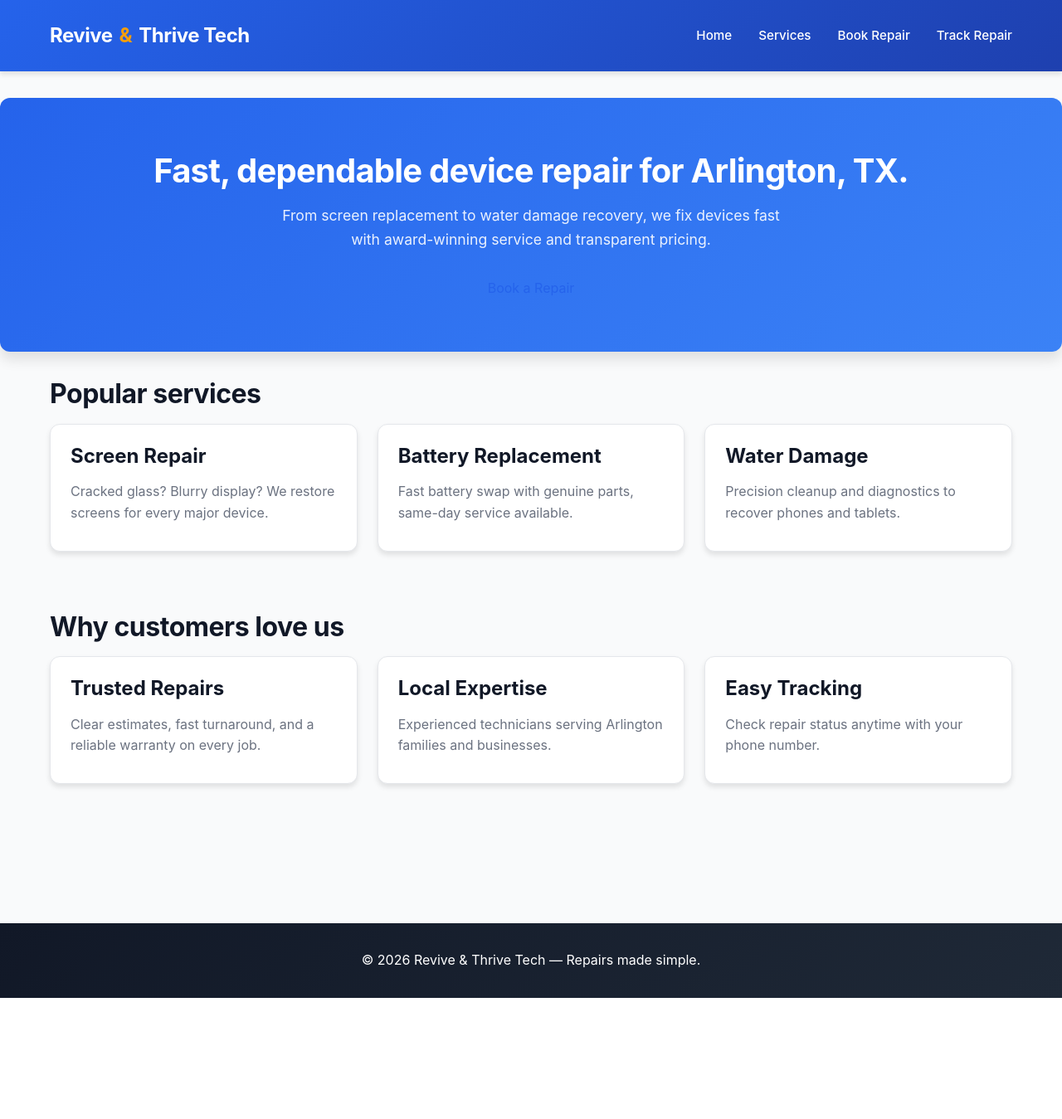
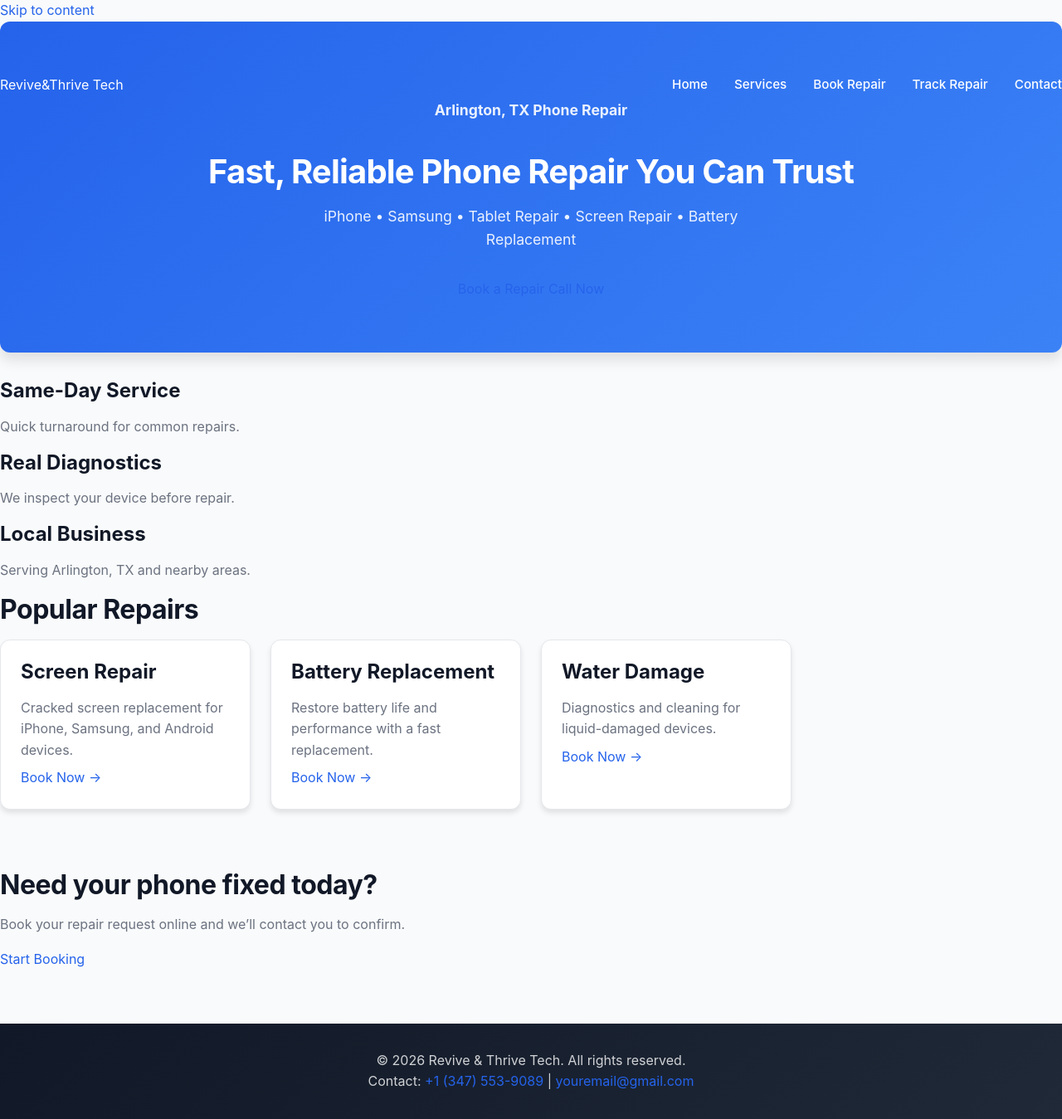
Before and after one commit to nujabesploo/revive-thrive-business-platform, a Flask app: page / in a window 1280 px wide. Shown: the whole page at 83% size. Before the commit the page ends 1203 px from the top, so only its background shows below. Run offline with Flask 3, Linux system fonts and the light colour scheme.

Commit message:
Update Project

```diff
--- a/app.py
+++ b/app.py
@@ -2,11 +2,60 @@ import os
 import re
 import sqlite3
 from datetime import datetime, date
+import smtplib
+import requests
+from email.message import EmailMessage
+from dotenv import load_dotenv
 from flask import Flask, render_template, request, redirect, url_for, flash, abort, jsonify
 
 app = Flask(__name__)
+load_dotenv()
+
+# Notification / credentials
+BUSINESS_EMAIL = os.getenv("BUSINESS_EMAIL")
+MAIL_USERNAME = os.getenv("MAIL_USERNAME")
+MAIL_PASSWORD = os.getenv("MAIL_PASSWORD")
+
+TELEGRAM_BOT_TOKEN = os.getenv("TELEGRAM_BOT_TOKEN")
+TELEGRAM_CHAT_ID = os.getenv("TELEGRAM_CHAT_ID")
+
 app.config["SECRET_KEY"] = os.environ.get("FLASK_SECRET_KEY", "revive-thrive-secret")
 app.config["DATABASE"] = os.path.join(os.path.dirname(__file__), "database.db")
+def send_email(to_email, subject, body):
+    if not MAIL_USERNAME or not MAIL_PASSWORD:
+        print("Email credentials missing.")
+        return
+
+    msg = EmailMessage()
+    msg["From"] = MAIL_USERNAME
+    msg["To"] = to_email
+    msg["Subject"] = subject
+    msg.set_content(body)
+
+    try:
+        with smtplib.SMTP_SSL("smtp.gmail.com", 465) as smtp:
+            smtp.login(MAIL_USERNAME, MAIL_PASSWORD)
+            smtp.send_message(msg)
+        print("Email sent.")
+    except Exception as e:
+        print(f"Email failed: {e}")
+
+
+def send_telegram(message):
+    if not TELEGRAM_BOT_TOKEN or not TELEGRAM_CHAT_ID:
+        print("Telegram credentials missing.")
+        return
+
+    url = f"https://api.telegram.org/bot{TELEGRAM_BOT_TOKEN}/sendMessage"
+    try:
+        requests.post(url, data={
+            "chat_id": TELEGRAM_CHAT_ID,
+            "text": message,
+        })
+        print("Telegram sent.")
+    except Exception as e:
+        print(f"Telegram failed: {e}")
+
 
 STATUS_OPTIONS = [
     "New Request",
@@ -81,6 +130,13 @@ def init_db():
         "TEXT DEFAULT ''",
     )
 
+    add_column_if_missing(
+        cursor,
+        "bookings",
+        "ticket_code",
+        "TEXT DEFAULT ''",
+    )
+
     cursor.execute("SELECT id, phone_number FROM bookings")
     rows = cursor.fetchall()
 
@@ -130,6 +186,7 @@ def book():
             for key in [
                 "customer_name",
                 "phone_number",
+                "email",
                 "device_type",
                 "device_model",
                 "service_needed",
@@ -188,8 +245,84 @@ def book():
             ),
         )
 
+        # capture ticket id before closing connection
+        ticket_id = cursor.lastrowid
+
+        # generate human-friendly ticket code and save it
+        ticket_code = f"RT-{int(ticket_id):04d}"
+        try:
+            cursor.execute(
+            "UPDATE bookings SET ticket_code = ? WHERE id = ?",
+            (ticket_code, ticket_id),
+            )
+        except Exception:
+            pass
+
         conn.commit()
         conn.close()
+
+        # prepare notification messages
+        business_message = f"""
+    🔔 NEW BOOKING
+
+    Ticket: {ticket_code}
+    Customer: {form_data.get("customer_name")}
+    Phone: {form_data.get("phone_number")}
+    Device: {form_data.get("device_type")} {form_data.get("device_model")}
+    Service: {form_data.get("service_needed")}
+    Issue: {form_data.get("issue_description")}
+    Preferred Date: {form_data.get("preferred_date")}
+
+    Admin: https://revivethrivetech.com/admin
+    """
+
+        customer_message = f"""
+    Hi {form_data.get("customer_name")},
+
+    Thank you for booking with Revive & Thrive Tech.
+
+    Your repair request has been received.
+
+    Ticket: {ticket_code}
+    Device: {form_data.get("device_type")} {form_data.get("device_model")}
+    Service: {form_data.get("service_needed")}
+
+    Track your repair: https://revivethrivetech.com/status
+
+    We will contact you shortly to confirm your appointment.
+
+    - Revive & Thrive Tech
+    """
+
+        # Notify business via Telegram and email
+        try:
+            send_telegram(business_message)
+        except Exception as e:
+            print(f"Business telegram notify failed: {e}")
+
+        try:
+            if BUSINESS_EMAIL:
+                send_email(
+                    BUSINESS_EMAIL,
+                    "New Repair Booking - Revive & Thrive Tech",
+                    business_message,
+                )
+        except Exception as e:
+            print(f"Business email notify failed: {e}")
+
+        # Notify customer (email)
+        try:
+            customer_email = form_data.get("email") or request.form.get("email")
+            if customer_email:
+                send_email(
+                    customer_email,
+                    "Your Revive & Thrive Tech Booking Confirmation",
+                    customer_message,
+                )
+        except Exception as e:
+            print(f"Customer email notify failed: {e}")
+
+        # (No SMS here — using email and Telegram notifications)
 
         flash("Repair request submitted successfully. We will contact you soon.", "success")
         return redirect(url_for("success"))
@@ -237,6 +370,31 @@ def admin():
         revenue=revenue,
         status_options=STATUS_OPTIONS,
     )
+
+
+@app.route('/contact', methods=['GET', 'POST'])
+def contact():
+    if request.method == 'POST':
+        name = request.form.get('name', '').strip()
+        email = request.form.get('email', '').strip()
+        message = request.form.get('message', '').strip()
+
+        if not (name and email and message):
+            flash('Please complete all fields before sending your message.', 'error')
+            return render_template('contact.html', form={'name':name, 'email':email, 'message':message})
+
+        body = f"Contact form submission\n\nName: {name}\nEmail: {email}\n\nMessage:\n{message}"
+
+        try:
+            if BUSINESS_EMAIL:
+                send_email(BUSINESS_EMAIL, f'Contact form: {name}', body)
+            flash('Your message has been sent. We will be in touch shortly.', 'success')
+            return redirect(url_for('success'))
+        except Exception as e:
+            print('Contact email failed:', e)
+            flash('Failed to send message. Please try again later.', 'error')
+
+    return render_template('contact.html', form={})
 
 
 @app.route("/ticket/<int:id>", methods=["GET", "POST"])
--- a/templates/admin.html
+++ b/templates/admin.html
@@ -28,6 +28,7 @@
       <table>
         <thead>
           <tr>
+            <th>Ticket</th>
             <th>ID</th>
             <th>Name</th>
             <th>Phone</th>
@@ -41,6 +42,7 @@
         <tbody>
           {% for booking in bookings %}
             <tr>
+              <td>{{ booking.ticket_code or '' }}</td>
               <td>{{ booking.id }}</td>
               <td>{{ booking.customer_name }}</td>
               <td>{{ booking.phone_number }}</td>
--- a/templates/base.html
+++ b/templates/base.html
@@ -17,6 +17,7 @@
         <a href="/book">Book Repair</a>
         <a href="/status">Track Repair</a>
         <a href="/inventory">Inventory</a>
+        <a href="/contact">Contact</a>
         <a href="/admin">Admin</a>
       </div>
     </nav>
--- a/templates/index.html
+++ b/templates/index.html
@@ -1,76 +1,85 @@
 <!DOCTYPE html>
 <html lang="en">
 <head>
-  <meta charset="UTF-8" />
-  <meta name="viewport" content="width=device-width, initial-scale=1.0" />
-  <title>Revive & Thrive Tech</title>
-  <link rel="stylesheet" href="{{ url_for('static', filename='style.css') }}" />
+    <meta charset="UTF-8">
+    <meta name="viewport" content="width=device-width, initial-scale=1">
+    <meta name="description" content="Revive & Thrive Tech — Fast, reliable phone and tablet repair in Arlington, TX. Screen repair, battery replacement, water damage diagnostics and more.">
+    <title>Revive & Thrive Tech | Phone Repair Arlington TX</title>
+    <link rel="stylesheet" href="/static/style.css">
 </head>
 <body>
-<header>
-  <div class="container">
-    <nav>
-      <div class="brand">Revive <span>&</span> Thrive Tech</div>
+
+<a class="skip-link" href="#main">Skip to content</a>
+
+<header class="hero">
+    <nav class="navbar" role="navigation" aria-label="Main navigation">
+        <div class="logo">Revive<span>&</span>Thrive Tech</div>
         <div class="nav-links">
             <a href="/">Home</a>
             <a href="/services">Services</a>
             <a href="/book">Book Repair</a>
             <a href="/status">Track Repair</a>
+            <a href="/contact">Contact</a>
         </div>
     </nav>
+
+    <div class="hero-content" id="main">
+        <p class="badge">Arlington, TX Phone Repair</p>
+        <h1>Fast, Reliable Phone Repair You Can Trust</h1>
+        <p class="subtitle">iPhone • Samsung • Tablet Repair • Screen Repair • Battery Replacement</p>
+        <div class="hero-buttons">
+            <a href="/book" class="btn primary">Book a Repair</a>
+            <a href="tel:+13475539089" class="btn secondary">Call Now</a>
+        </div>
     </div>
 </header>
 
-<main>
-  <section class="hero">
-    <div class="container">
-      <h1>Fast, dependable device repair for Arlington, TX.</h1>
-      <p>From screen replacement to water damage recovery, we fix devices fast with award-winning service and transparent pricing.</p>
-      <a class="btn" href="/book">Book a Repair</a>
+<section class="features">
+    <div>
+        <h3>Same-Day Service</h3>
+        <p>Quick turnaround for common repairs.</p>
+    </div>
+    <div>
+        <h3>Real Diagnostics</h3>
+        <p>We inspect your device before repair.</p>
+    </div>
+    <div>
+        <h3>Local Business</h3>
+        <p>Serving Arlington, TX and nearby areas.</p>
     </div>
 </section>
 
-  <section class="section container">
-    <h2>Popular services</h2>
-    <div class="card-container">
+<section class="section">
+    <h2>Popular Repairs</h2>
+    <div class="cards">
         <div class="card">
             <h3>Screen Repair</h3>
-        <p>Cracked glass? Blurry display? We restore screens for every major device.</p>
+            <p>Cracked screen replacement for iPhone, Samsung, and Android devices.</p>
+            <a href="/book">Book Now →</a>
         </div>
         <div class="card">
             <h3>Battery Replacement</h3>
-        <p>Fast battery swap with genuine parts, same-day service available.</p>
+            <p>Restore battery life and performance with a fast replacement.</p>
+            <a href="/book">Book Now →</a>
         </div>
         <div class="card">
             <h3>Water Damage</h3>
-        <p>Precision cleanup and diagnostics to recover phones and tablets.</p>
+            <p>Diagnostics and cleaning for liquid-damaged devices.</p>
+            <a href="/book">Book Now →</a>
         </div>
     </div>
 </section>
 
-  <section class="section container">
-    <h2>Why customers love us</h2>
-    <div class="cards">
-      <div class="card">
-        <h3>Trusted Repairs</h3>
-        <p>Clear estimates, fast turnaround, and a reliable warranty on every job.</p>
-      </div>
-      <div class="card">
-        <h3>Local Expertise</h3>
-        <p>Experienced technicians serving Arlington families and businesses.</p>
-      </div>
-      <div class="card">
-        <h3>Easy Tracking</h3>
-        <p>Check repair status anytime with your phone number.</p>
-      </div>
-    </div>
+<section class="cta">
+    <h2>Need your phone fixed today?</h2>
+    <p>Book your repair request online and we’ll contact you to confirm.</p>
+    <a href="/book" class="btn primary">Start Booking</a>
 </section>
-</main>
 
 <footer>
-  <div class="container">
-    © 2026 Revive & Thrive Tech — Repairs made simple.
-  </div>
+    <p>© 2026 Revive & Thrive Tech. All rights reserved.</p>
+    <p>Contact: <a href="tel:+13475539089">+1 (347) 553-9089</a> | <a href="mailto:youremail@gmail.com">youremail@gmail.com</a></p>
 </footer>
+
 </body>
 </html>
--- a/templates/status.html
+++ b/templates/status.html
@@ -18,6 +18,7 @@
     {% if booking %}
       <div class="card">
         <h2>Repair Status</h2>
+        <p><strong>Ticket:</strong> {{ booking.ticket_code or booking.id }}</p>
         <p><strong>Customer:</strong> {{ booking.customer_name }}</p>
         <p><strong>Device:</strong> {{ booking.device_model }}</p>
         <p><strong>Service:</strong> {{ booking.service_needed }}</p>
--- a/templates/ticket.html
+++ b/templates/ticket.html
@@ -3,7 +3,7 @@
 <head>
   <meta charset="UTF-8" />
   <meta name="viewport" content="width=device-width, initial-scale=1.0" />
-  <title>Manage Ticket #{{ booking.id }} | Revive & Thrive Tech</title>
+  <title>Manage Ticket {{ booking.ticket_code or ('#' ~ booking.id) }} | Revive & Thrive Tech</title>
   <link rel="stylesheet" href="{{ url_for('static', filename='style.css') }}" />
 </head>
 <body>
@@ -23,7 +23,7 @@
 
 <main>
   <section class="section container">
-    <h1>Repair ticket #{{ booking.id }}</h1>
+    <h1>Repair ticket {{ booking.ticket_code or ('#' ~ booking.id) }}</h1>
     {% with messages = get_flashed_messages(with_categories=true) %}
       {% if messages %}
         {% for category, message in messages %}
@@ -33,6 +33,7 @@
     {% endwith %}
 
     <div class="card">
+      <p><strong>Ticket:</strong> {{ booking.ticket_code or '' }}</p>
       <p><strong>Name:</strong> {{ booking.customer_name }}</p>
       <p><strong>Phone:</strong> {{ booking.phone_number }}</p>
       <p><strong>Device:</strong> {{ booking.device_model }}</p>
```
Also changed, not shown: requirements.txt (+8 -0 lines), templates/contact.html (added, +51 -0 lines), 2 other files. Lines whose indentation alone changed are shown as unchanged.
